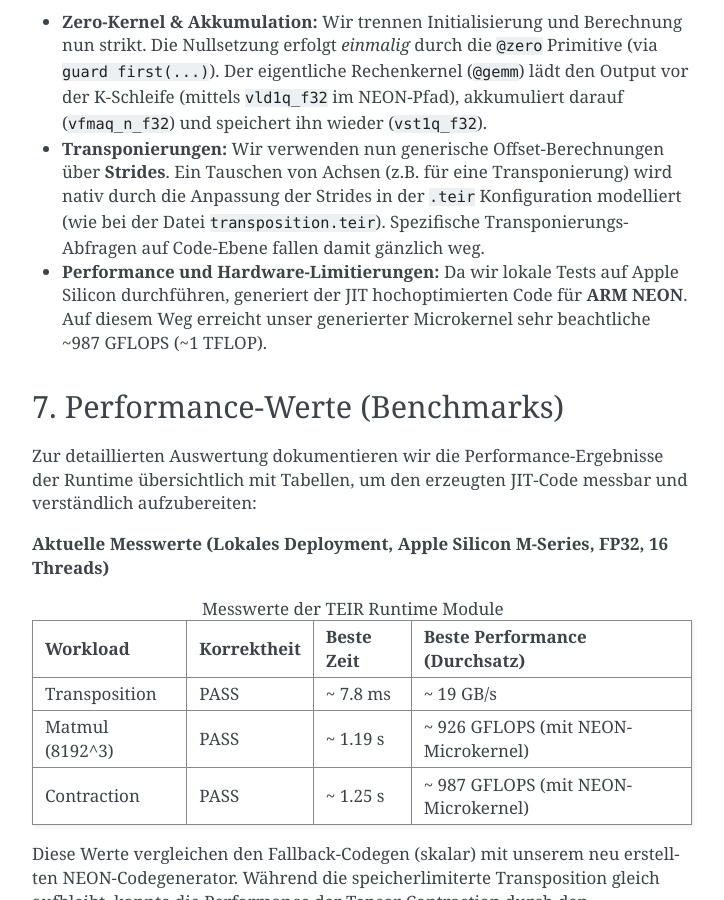
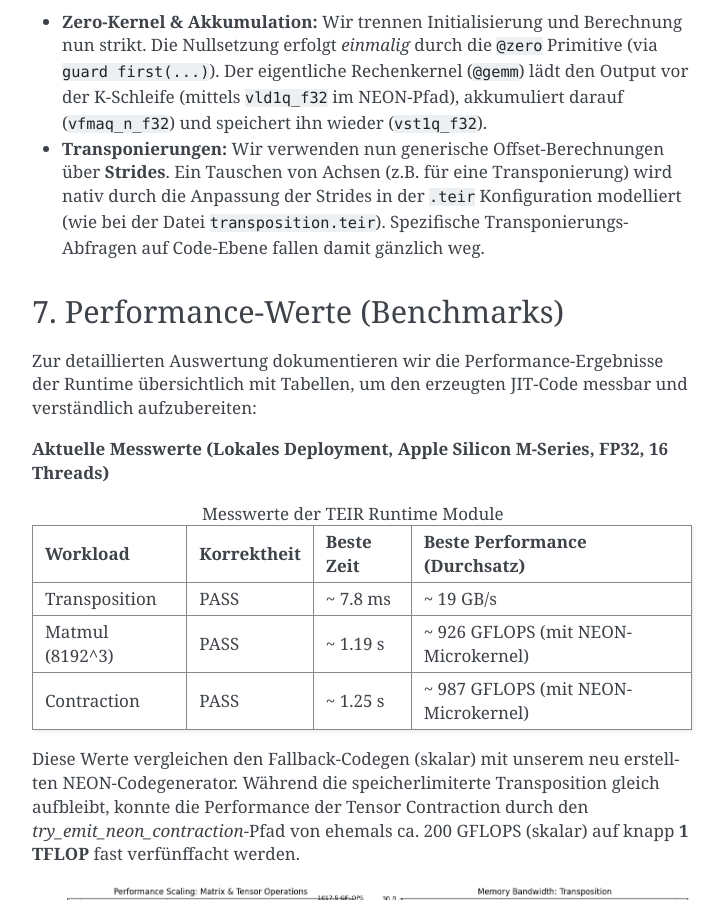
Before and after one commit to Smurado/mlc_lab, a Sphinx documentation site: the page built from docs/week7/index.rst, in a window 1280 px wide and 900 px high, scrolled down 1862 px. Shown: the whole window, without its empty margins (388-1112 px from the left). Built offline with Sphinx 7.4.7, drawn with Linux system fonts in a browser that asks for light colours.

Commit message:
Abgabe Woche7

```diff
--- a/docs/week7/index.rst
+++ b/docs/week7/index.rst
@@ -50,7 +50,6 @@ Im Rahmen der aktuellen Entwicklung haben wir unsere Architektur grundlegend üb
 
 - **Zero-Kernel & Akkumulation:** Wir trennen Initialisierung und Berechnung nun strikt. Die Nullsetzung erfolgt *einmalig* durch die ``@zero`` Primitive (via ``guard first(...)``). Der eigentliche Rechenkernel (``@gemm``) lädt den Output vor der K-Schleife (mittels ``vld1q_f32`` im NEON-Pfad), akkumuliert darauf (``vfmaq_n_f32``) und speichert ihn wieder (``vst1q_f32``).
 - **Transponierungen:** Wir verwenden nun generische Offset-Berechnungen über **Strides**. Ein Tauschen von Achsen (z.B. für eine Transponierung) wird nativ durch die Anpassung der Strides in der ``.teir`` Konfiguration modelliert (wie bei der Datei ``transposition.teir``). Spezifische Transponierungs-Abfragen auf Code-Ebene fallen damit gänzlich weg.
-- **Performance und Hardware-Limitierungen:** Da wir lokale Tests auf Apple Silicon durchführen, generiert der JIT hochoptimierten Code für **ARM NEON**. Auf diesem Weg erreicht unser generierter Microkernel sehr beachtliche ~987 GFLOPS (~1 TFLOP).
 
 7. Performance-Werte (Benchmarks)
 ---------------------------------
```
